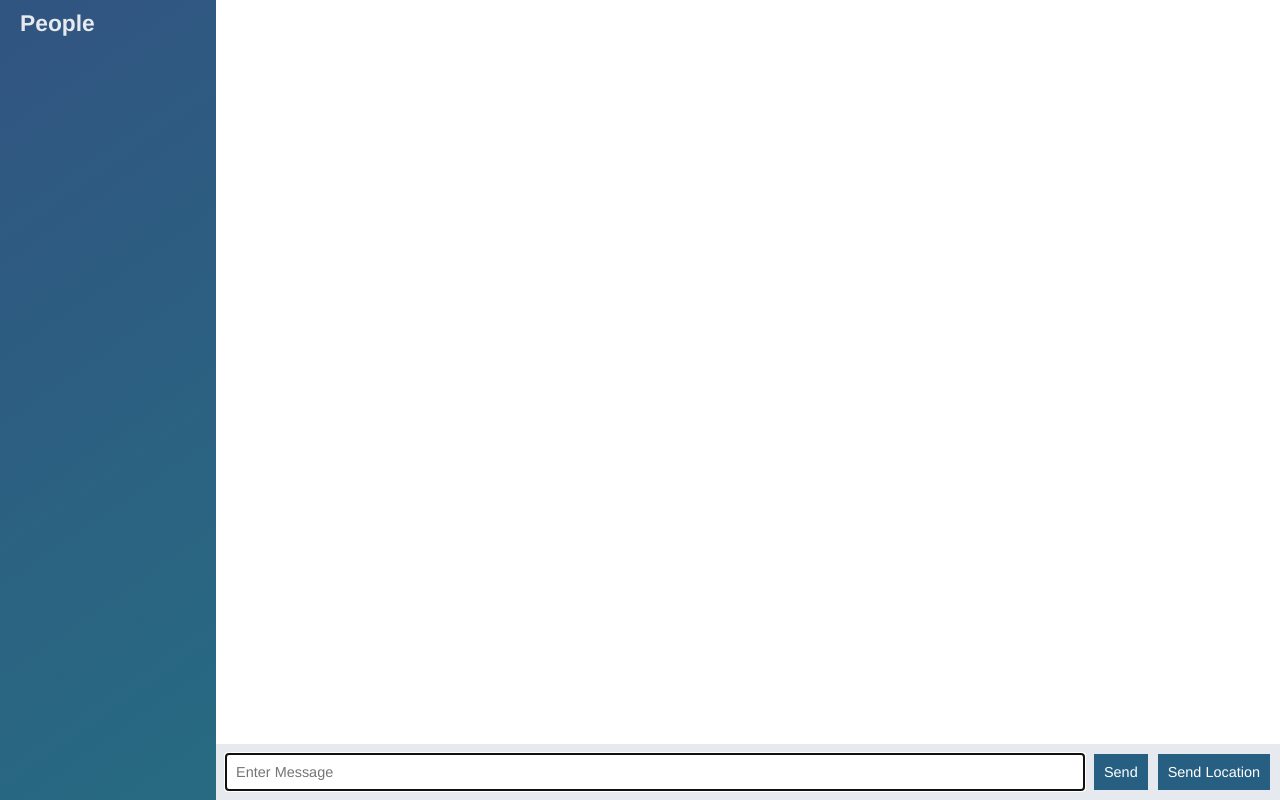
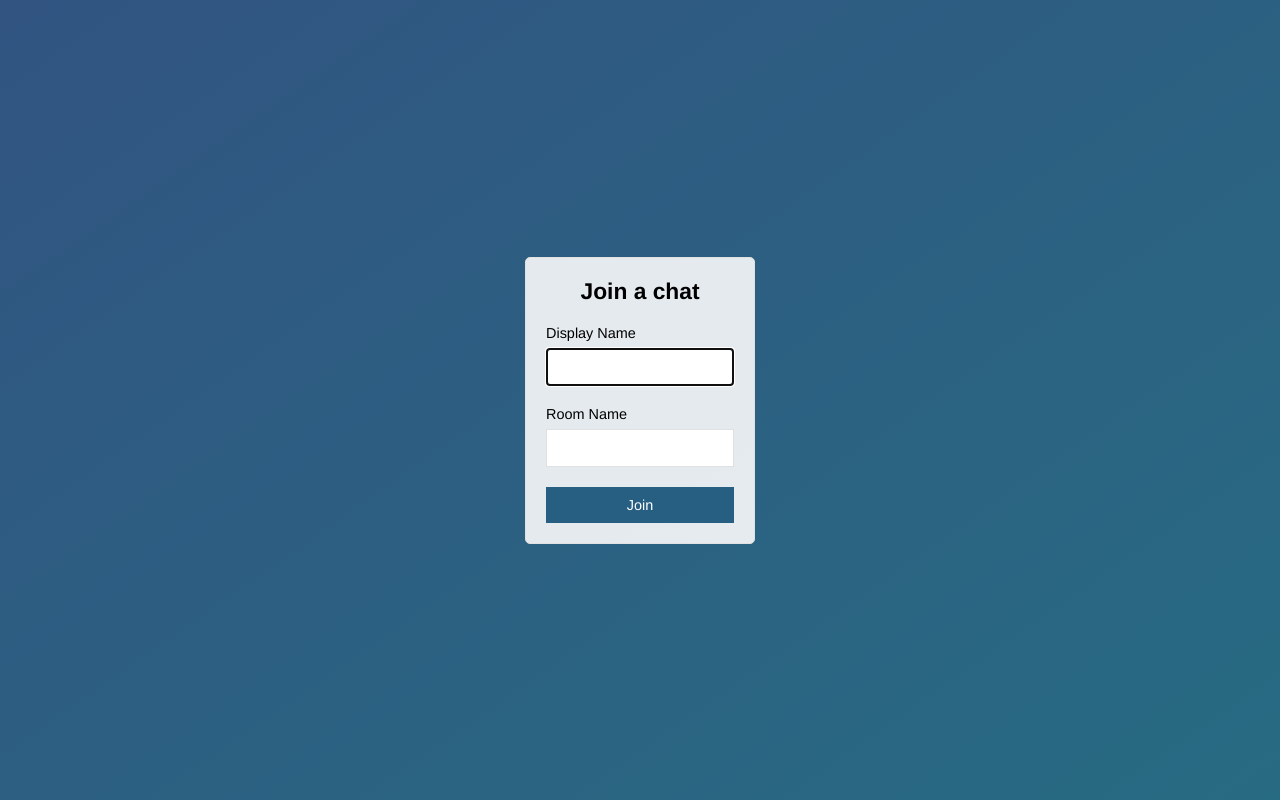
Before and after one commit to deepakcodefreak/nodeChatApp, a website: page public/index.html in a window 1280 px wide. Drawn offline with nearby package versions, Linux system fonts and the light colour scheme; no server answers.

Commit message:
Room Page Added

```diff
--- a/public/index.html
+++ b/public/index.html
@@ -4,59 +4,27 @@
     <meta charset="UTF-8">
     <meta name="viewport" content="width=device-width, initial-scale=1.0">
     <meta http-equiv="X-UA-Compatible" content="ie=edge">
-    <title>Document</title>
+    <title>Join | ChatApp</title>
     <link rel="stylesheet" href="./css/styles.css">
 </head>
-<body class="chat">
-
-    <div class="chat__sidebar">
-        <h3>People</h3>
-        <div id="users"></div>
+<body class="centered-form">
+    <div class="centered-form__form">
+       <form action="/chat.html">
+        <div class="form-field">
+            <h3>Join a chat</h3>
+        </div>
+        <div class="form-field">
+            <label for="">Display Name</label>
+            <input type="text" name="name" autofocus/>
+        </div>
+        <div class="form-field">
+            <label for="">Room Name</label>
+            <input type="text" name="room"/>
+        </div>
+        <div class="form-field">
+            <button>Join</button>
+        </div>
+       </form>
     </div>
-
-    <div class="chat__main">
-    <ol id="messages" class="chat__messages"></ol>
-
-       <div class="chat__footer">
-        <form action="" id="message-form">
-            <input autofocus autocomplete="off" name="message" type="text" placeholder="Enter Message"/>
-            <button>Send</button>
-        </form>
-        <button id="location">Send Location</button>
-
-       </div>
-
-    </div>
-     <script type="text/template" id="message-template">
-         <li class="message">
-             <div class="message__title">
-                <h4>{{from}}</h4>
-                <span>{{createdAt}}</span>
-             </div>
-             <div class="message__body">
-                {{text}}
-             </div>
-
-         </li>
-     </script>
-
-     <script type="text/template" id="location-message-template">
-         <li class="message">
-             <div class="message__title">
-                <h4>{{from}}</h4>
-                <span>{{createdAt}}</span>
-             </div>
-             <div class="message__body">
-                <a href="{{url}}" target="_blank">My Current Location</a>
-             </div>
-
-         </li>
-     </script>
-
-     <script src="/socket.io/socket.io.js"></script>
-     <script src="./js/libs/jquery.js"></script>
-     <script src="./js/libs/moment.js"></script>
-     <script src="./js/libs/moustache.js"></script>
-     <script src="/js/index.js"></script>
 </body>
 </html>
```
Also changed, not shown: public/chat.html (added, +63 -0 lines), public/js/chat.js (renamed from public/js/index.js).
